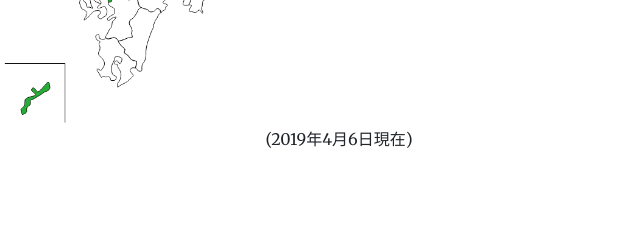
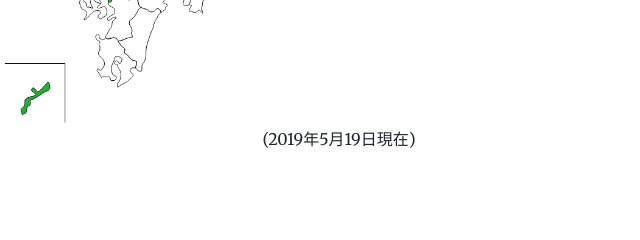
Before and after one commit to tddyyx/tddyyx.github.io, a website built with Parcel: page index.html in a window 1280 px wide. Shown: the part 2460-2700 px from the top of the page, 301-941 px from the left. Built offline with nearby package versions, Linux system fonts and the light colour scheme.

Commit message:
update date

```diff
--- a/index.html
+++ b/index.html
@@ -184,7 +184,7 @@
             </p>
             <img class="img-fluid" src="img/achievement.png" />
             <p class="mb-4">
-              (2019年4月6日現在)
+              (2019年5月19日現在)
             </p>
           </div>
         </div>
```
